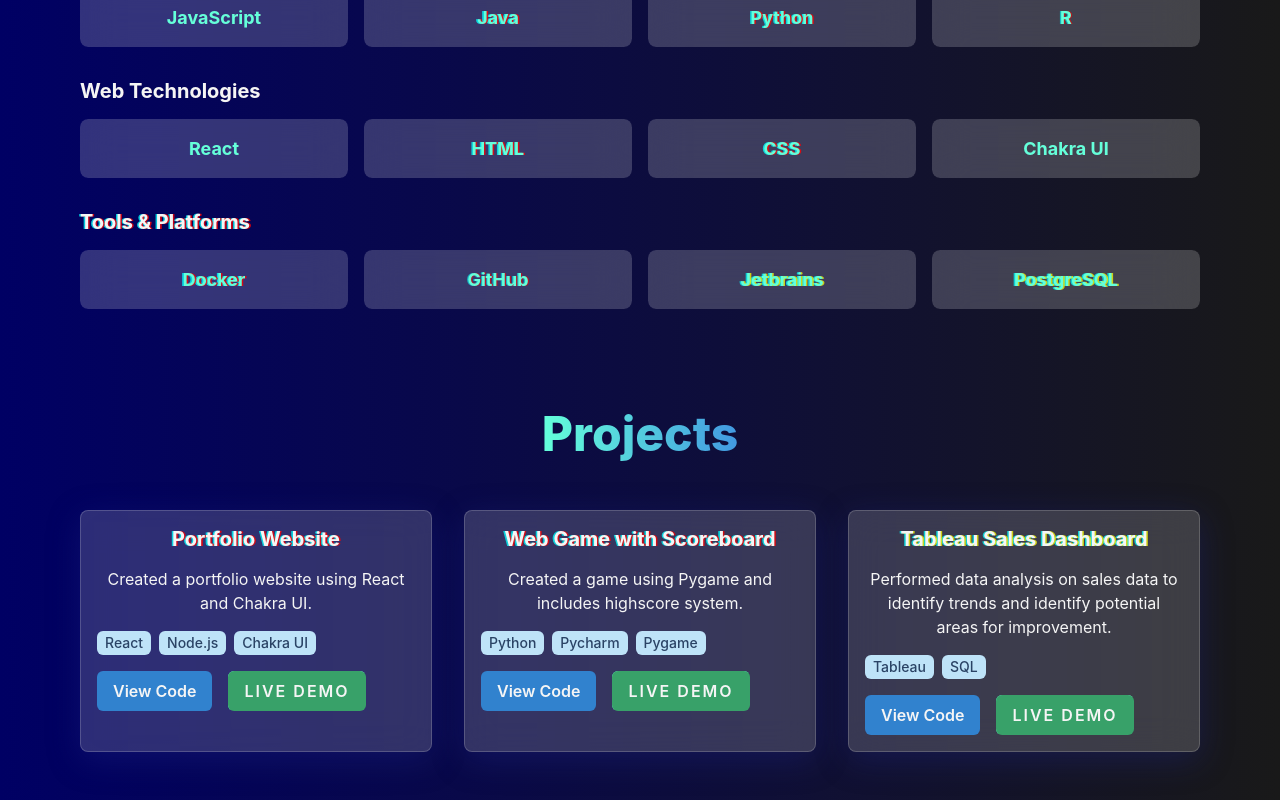
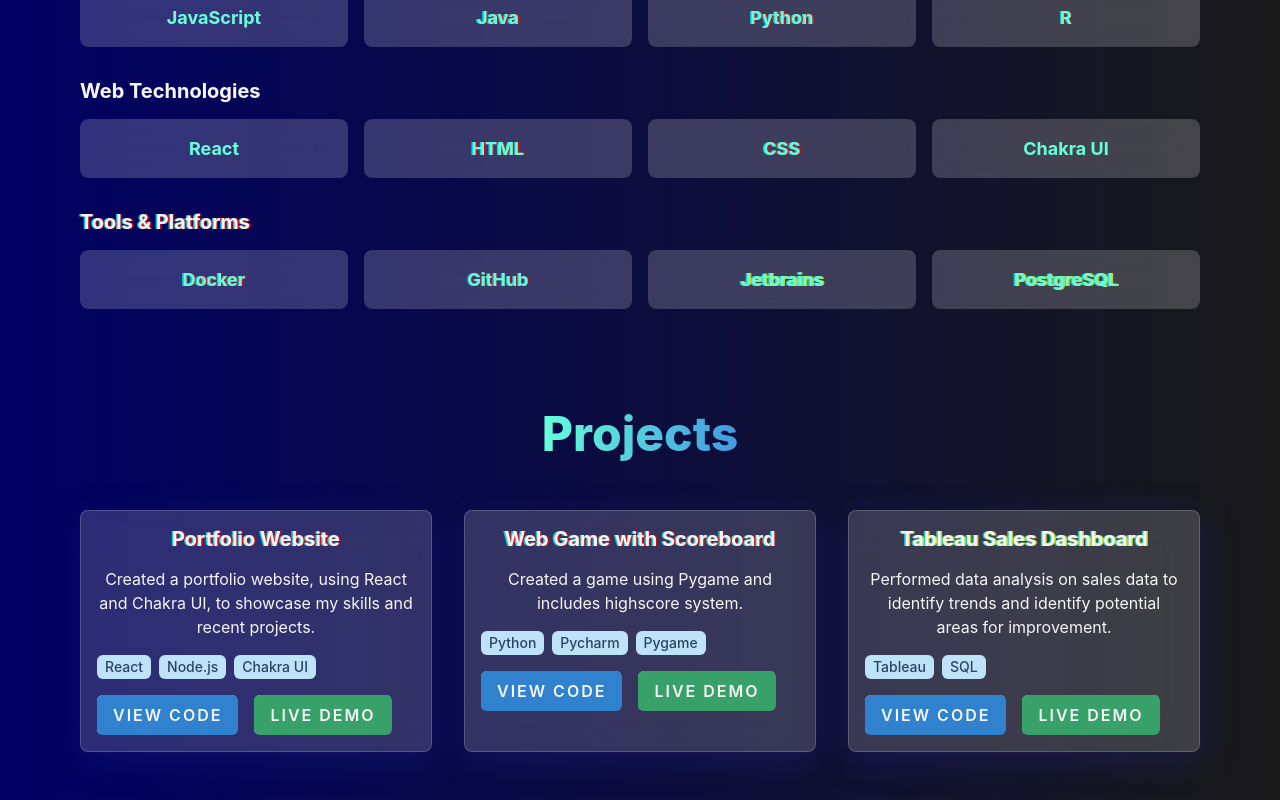
Before and after one commit to Mewagers/Mewagers.github.io, a React (Create React App) app: page / in a window 1280 px wide. Shown: the part 753-1553 px from the top of the page. Built offline with nearby package versions, Linux system fonts and the light colour scheme.

Commit message:
random changes

```diff
--- a/src/components/Projects.js
+++ b/src/components/Projects.js
@@ -3,6 +3,7 @@
 
 
 const Projects = () => {
+
     // Handle demo button click
     const handleDemoClick = (project) => (e) => {
         e.preventDefault();
@@ -11,13 +12,12 @@
         } else {
             window.open(project.demo, "_blank");
         }
-        // alert("UNDER CONSTRUCTION. \nPlease check back soon.");
     };
 
     const projects = [
         {
             title: "Portfolio Website",
-            description: "Created a portfolio website using React and Chakra UI.",
+            description: "Created a portfolio website, using React and Chakra UI, to showcase my skills and recent projects.",
             technologies: ["React", "Node.js", "Chakra UI"],
             link: "https://github.com/Mewagers/mewagers.github.io",
             demo: "https://mewagers.github.io"
@@ -116,6 +116,7 @@
                                             target="_blank"
                                             colorScheme="blue"
                                             color="whitesmoke"
+                                            className="download-button"
                                         >
                                             View Code
                                         </Button>
```
Also changed, not shown: 1 other file (tests, documents, lock files or other folders).
